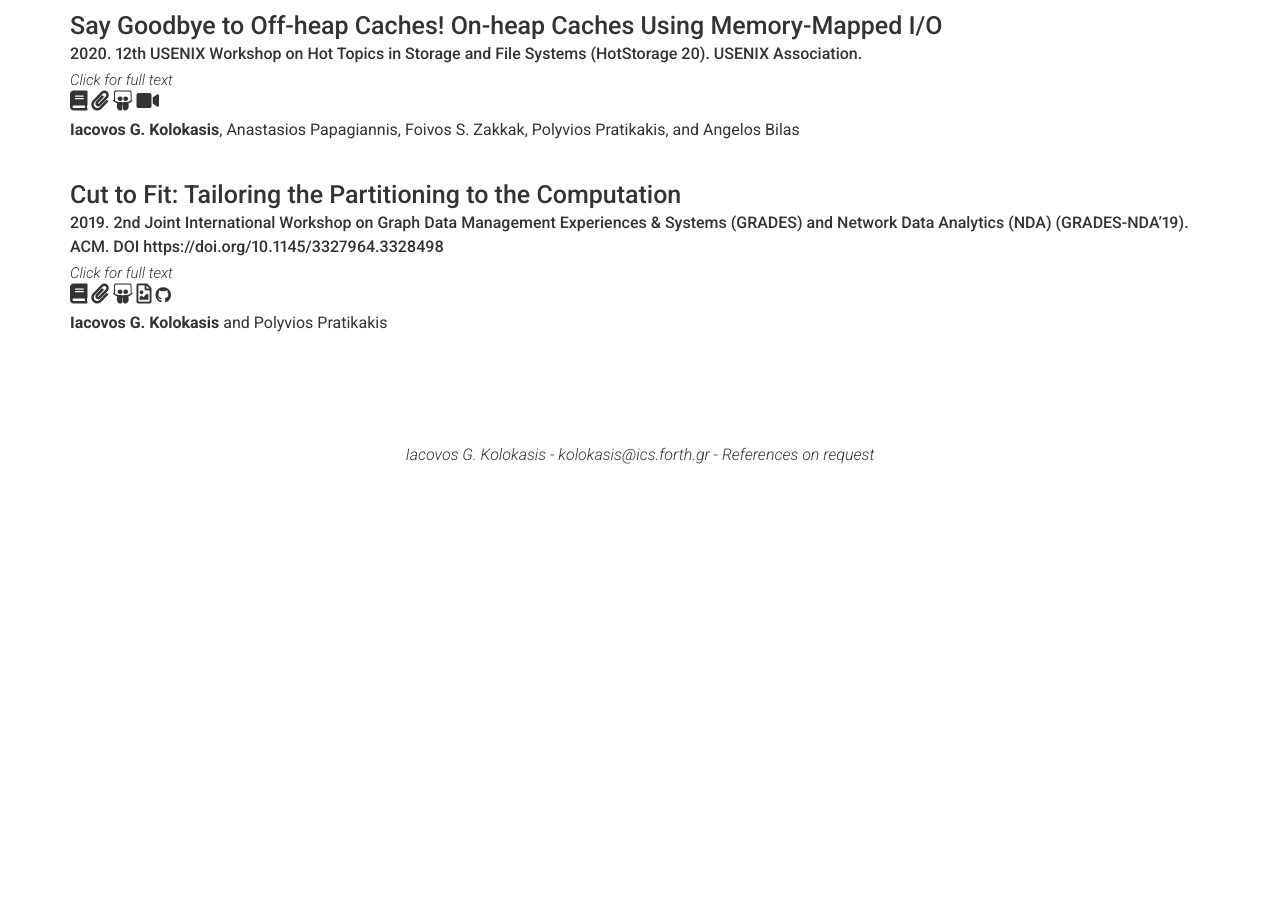
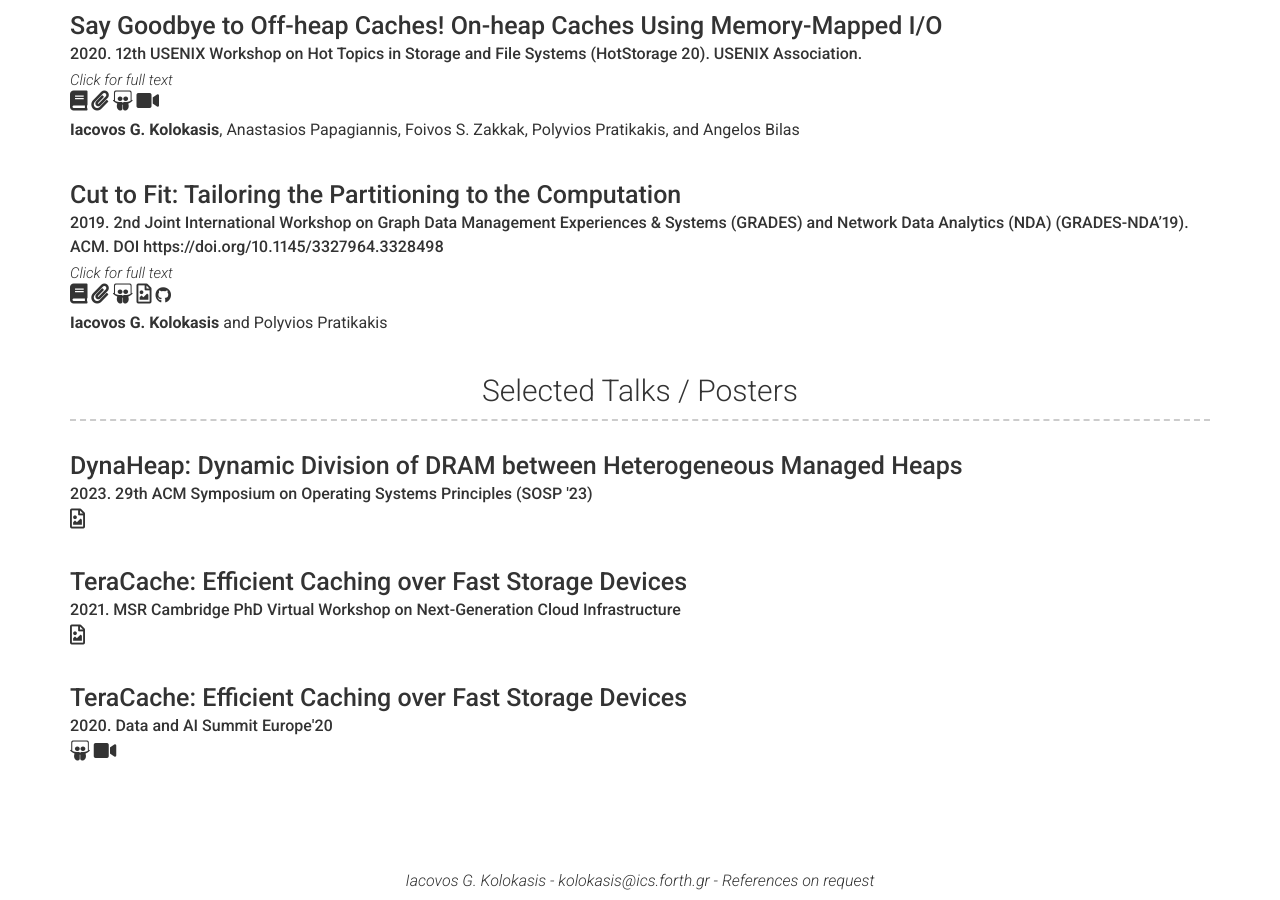
Before and after one commit to jackkolokasis/kolokasis.github.io, a Jekyll site: the page built from index.md, in a window 1280 px wide and 900 px high, scrolled down 1434 px. Built offline with Jekyll 4.4.1, drawn with Linux system fonts in a browser that asks for light colours; nearby versions of some CDN libraries; before the commit the page ends 1908 px from its top, so only the background shows below that.

Commit message:
Add talks and posters section

```diff
--- a/_config.yml
+++ b/_config.yml
@@ -238,6 +238,38 @@
             icon: fab fa-github
             url: https://github.com/jackkolokasis/graphPartitioning
 
+  - title: Selected Talks / Posters # Title for the section
+    layout: list # Type of content section (list/text)
+    content:
+      - layout: top
+        title: "DynaHeap: Dynamic Division of DRAM between Heterogeneous Managed Heaps"
+        link_text: Click for full text
+        sub_title: 2023. 29th ACM Symposium on Operating Systems Principles (SOSP '23)
+        additional_links:
+          - title: poster
+            icon: fa fa-file-image-o
+            url: https://jackkolokasis.github.io/kolokasis.github.io/posters/dynaheap_sosp23.pdf
+      - layout: top
+        title: "TeraCache: Efficient Caching over Fast Storage Devices"
+        link_text: Click for full text
+        sub_title: 2021. MSR Cambridge PhD Virtual Workshop on Next-Generation Cloud Infrastructure
+        additional_links:
+          - title: poster
+            icon: fa fa-file-image-o
+            url: https://jackkolokasis.github.io/kolokasis.github.io/posters/teracache_msr.pdf
+
+      - layout: top
+        title: "TeraCache: Efficient Caching over Fast Storage Devices"
+        link_text: Click for full text
+        sub_title: 2020. Data and AI Summit Europe'20
+        additional_links:
+          - title: presentation
+            icon: fa fa-slideshare
+            url: https://jackkolokasis.github.io/kolokasis.github.io/slides/kolokasis_spark_summit_final.pdf
+          - title: video
+            icon: fa fa-video
+            url: https://www.youtube.com/watch?v=O1PzEmUJ-X0
+
 # Footer
 footer_show_references: true
 # references_title: References on request (Override references text)
```
Also changed, not shown: 3 other files.
